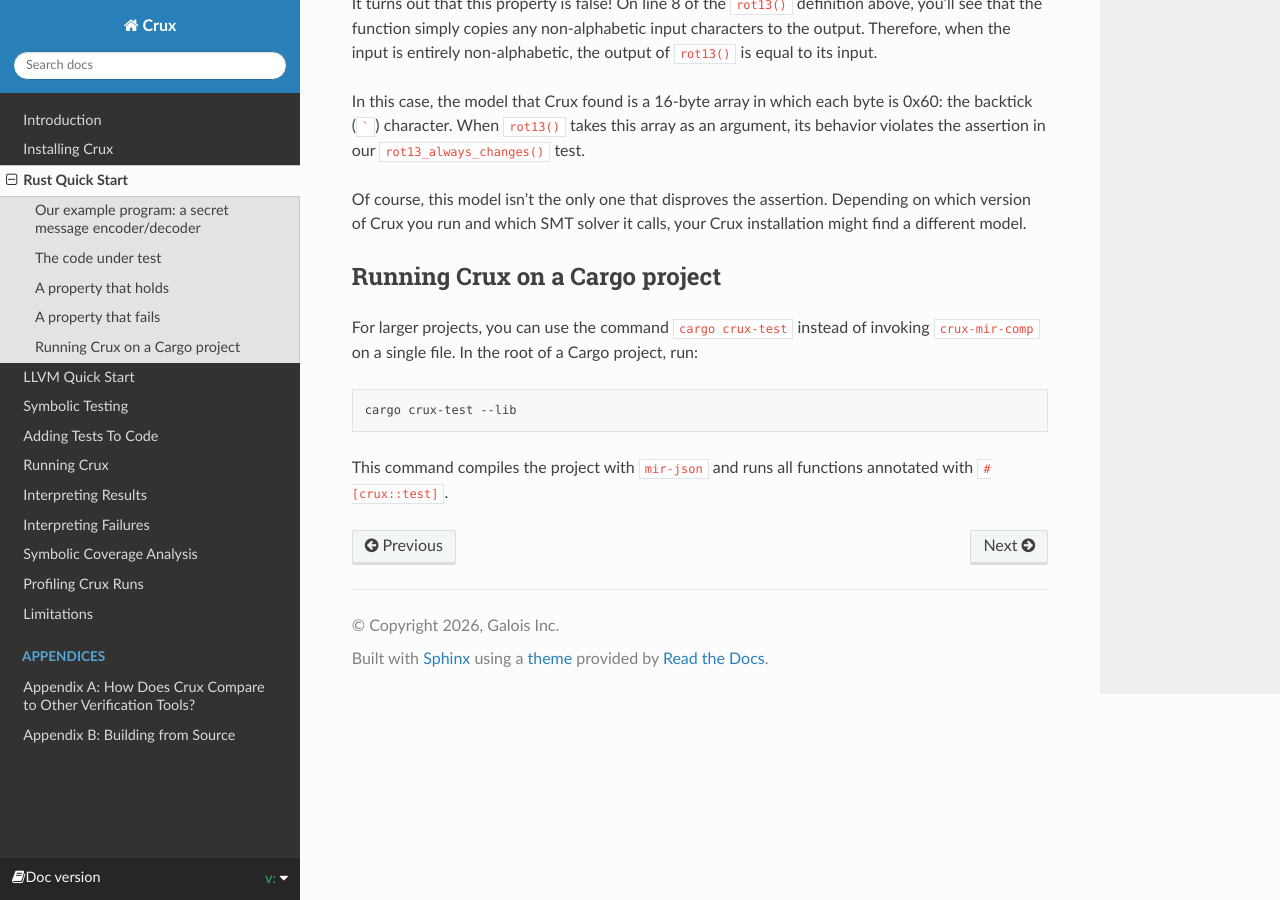
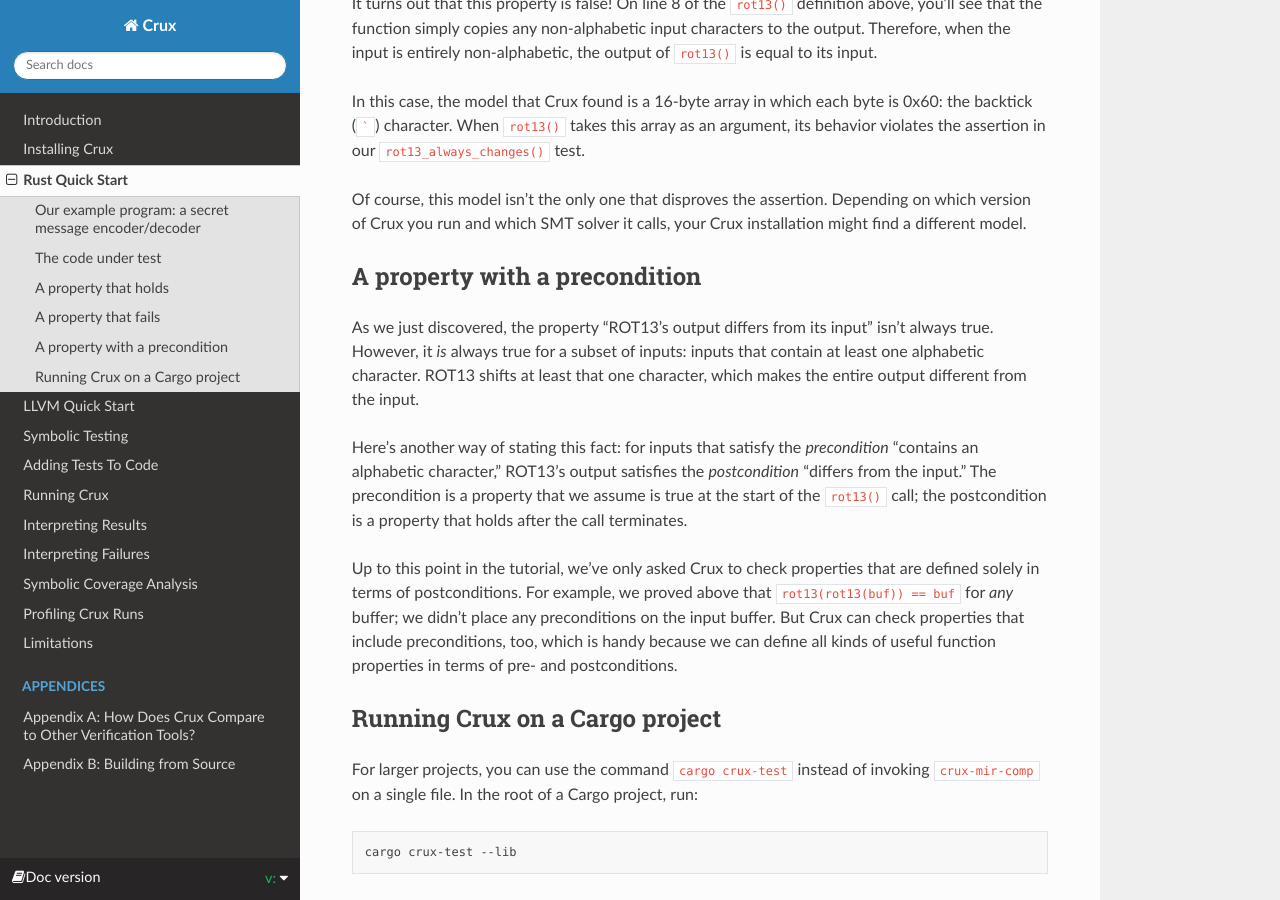
Before and after one commit to GaloisInc/crux, a Sphinx documentation site: the page built from docs/rust-quick-start.rst, in a window 1280 px wide and 900 px high, scrolled down 3511 px. Built offline with Sphinx 7.4.7 and the Read the Docs theme 3.1.0, drawn with Linux system fonts in a browser that asks for light colours.

Commit message:
begin section about preconditions

```diff
--- a/docs/rust-quick-start.rst
+++ b/docs/rust-quick-start.rst
@@ -169,6 +169,15 @@
 
 Of course, this model isn't the only one that disproves the assertion. Depending on which version of Crux you run and which SMT solver it calls, your Crux installation might find a different model.
 
+A property with a precondition
+------------------------------
+
+As we just discovered, the property "ROT13's output differs from its input" isn't always true. However, it *is* always true for a subset of inputs: inputs that contain at least one alphabetic character. ROT13 shifts at least that one character, which makes the entire output different from the input.
+
+Here's another way of stating this fact: for inputs that satisfy the *precondition* "contains an alphabetic character," ROT13's output satisfies the *postcondition* "differs from the input." The precondition is a property that we assume is true at the start of the ``rot13()`` call; the postcondition is a property that holds after the call terminates.
+
+Up to this point in the tutorial, we've only asked Crux to check properties that are defined solely in terms of postconditions. For example, we proved above that ``rot13(rot13(buf)) == buf`` for *any* buffer; we didn't place any preconditions on the input buffer. But Crux can check properties that include preconditions, too, which is handy because we can define all kinds of useful function properties in terms of pre- and postconditions.
+
 Running Crux on a Cargo project
 -------------------------------
 
```
